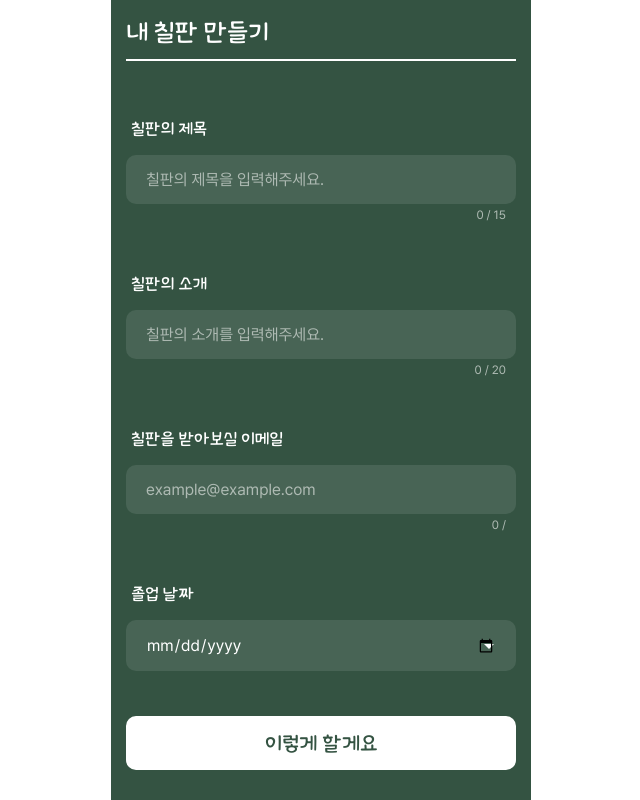
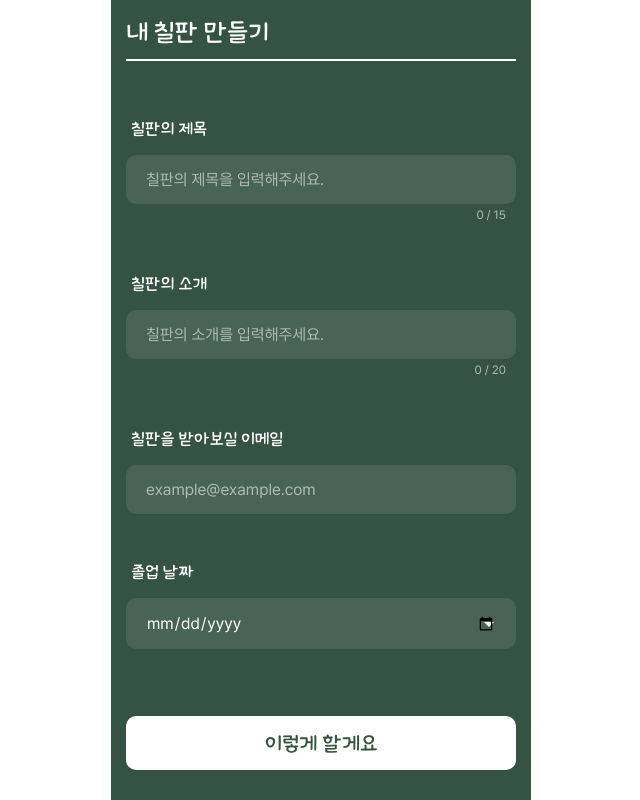
Before and after one commit to balckBoard-4line/balckBoard-front, a React (Vite) app: page /titleCreate/1 in a window 1280 px wide. Shown: the whole page, without its empty margins (319-959 px from the left). Built offline with nearby package versions, Linux system fonts and the light colour scheme.

Commit message:
✨ Feat: 이메일 입력 시 보이는 글자수 제거 기능 추가

```diff
--- a/src/components/common/input/Input.jsx
+++ b/src/components/common/input/Input.jsx
@@ -14,9 +14,11 @@ function Input({ maxcount, font, placeholder, showInputCount = true }) {
         maxLength={maxcount - 1}
         placeholder={placeholder}
       />
-      <S.InputCount>
-        {inputCount} / {maxcount}
-      </S.InputCount>
+      {showInputCount && (
+        <S.InputCount>
+          {inputCount} / {maxcount}
+        </S.InputCount>
+      )}
     </S.InputWrapper>
   );
 }
```
